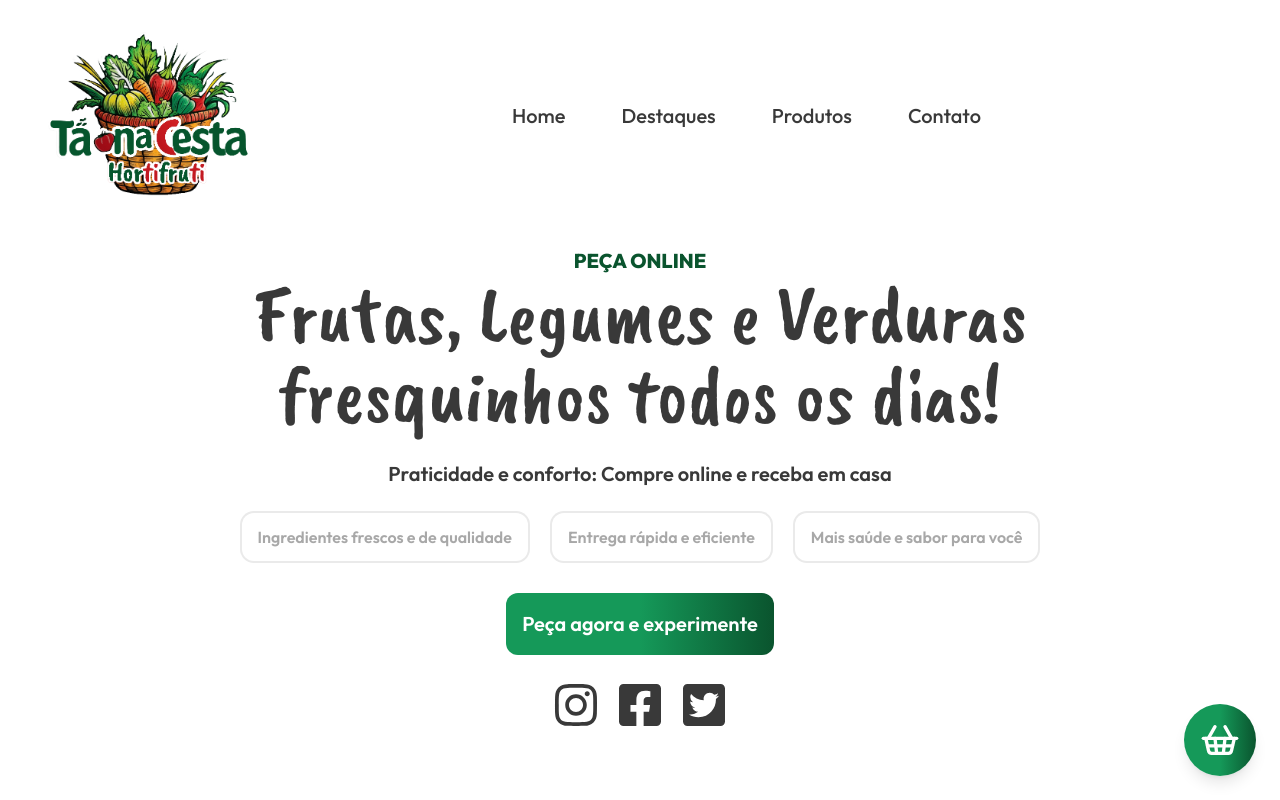
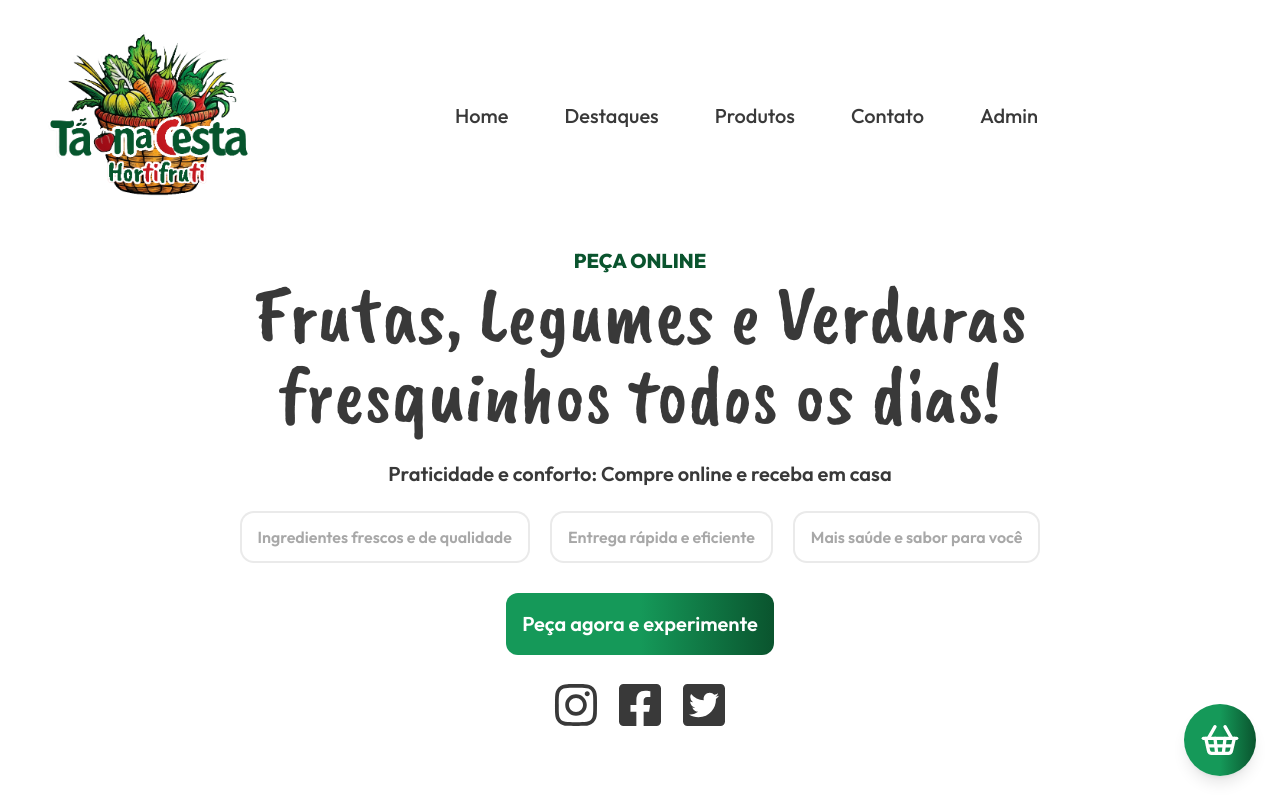
Before and after one commit to Hardsys-Andre/Ta-na-Cesta-Ecommerce, a React (Vite) app: page / in a window 1280 px wide. Shown: the top 800 px of the page. Built offline with nearby package versions, Linux system fonts and the light colour scheme; no server answers.

Commit message:
botão Admin

```diff
--- a/src/sections/navBar/index.jsx
+++ b/src/sections/navBar/index.jsx
@@ -65,6 +65,9 @@ const NavbarComponent = () => {
             <a href="#contato">
               <Button label="Contato" />
             </a>
+            <a href="/admin">
+              <Button label="Admin" />
+            </a>
           </div>
         )}
       </div>
@@ -80,6 +83,9 @@ const NavbarComponent = () => {
         </a>
         <a href="#contato">
           <Button label="Contato" />
+        </a>
+        <a href="/admin">
+          <Button label="Admin" />
         </a>
       </div>
       <div className="hidden  flex-row gap-4 w-full">
```
